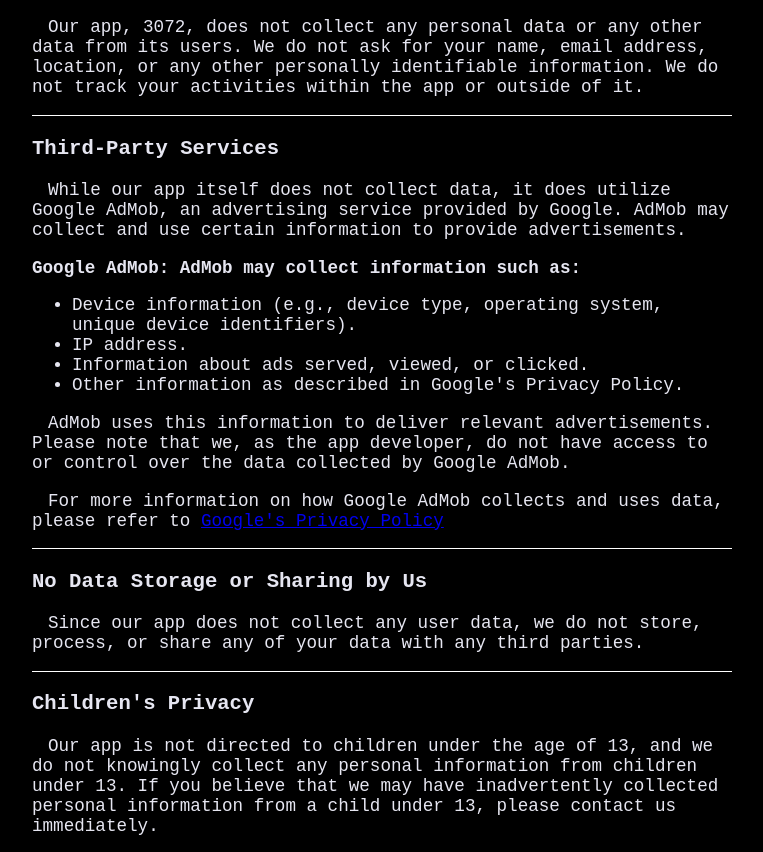
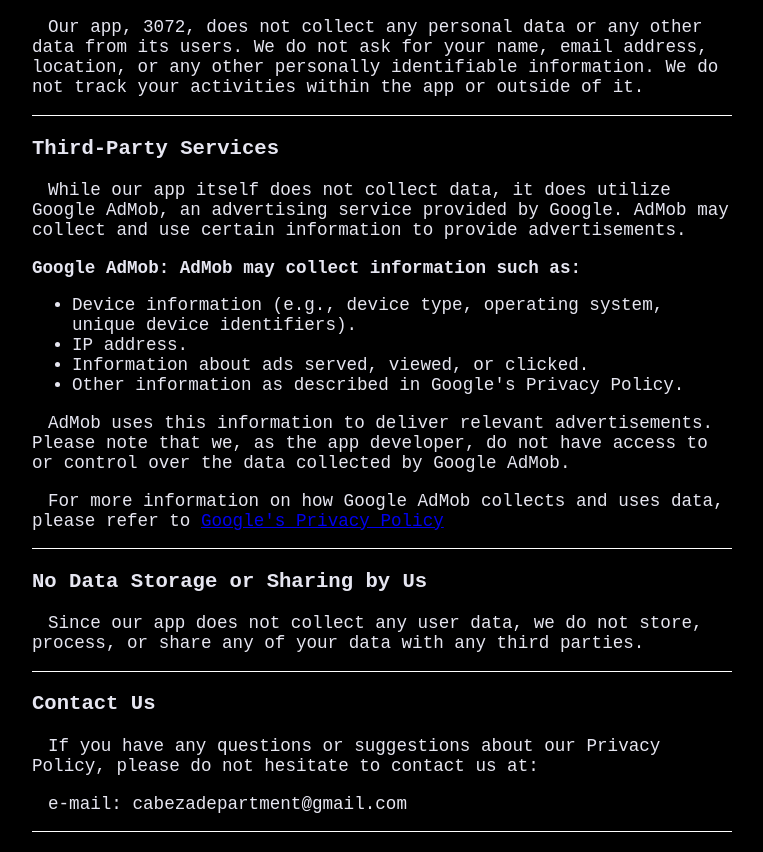
Before and after one commit to cabezadep/3072-privacy-policy, a plain HTML site: page index.html in a window 1280 px wide. Shown: the part 100-952 px from the top of the page, without its empty margins (258-1021 px from the left). Drawn offline with Linux system fonts and the light colour scheme.

Commit message:
updated privacy policy

```diff
--- a/index.html
+++ b/index.html
@@ -54,14 +54,6 @@
                   any of your data with any third parties. </p>
                </div>
 
-               <div class = "block" >
-                  <h3>Children's Privacy</h3>
-                  <p> Our app is not directed to children under the age of 13,
-                  and we do not knowingly collect any personal information from children under 13.
-                  If you believe that we may have inadvertently collected personal
-                  information from a child under 13, please contact us immediately.</p>
-               </div>
-
                <div class = "block">
                   <h3> Contact Us </h3>
                   <p>If you have any questions or suggestions about our Privacy Policy,
```
